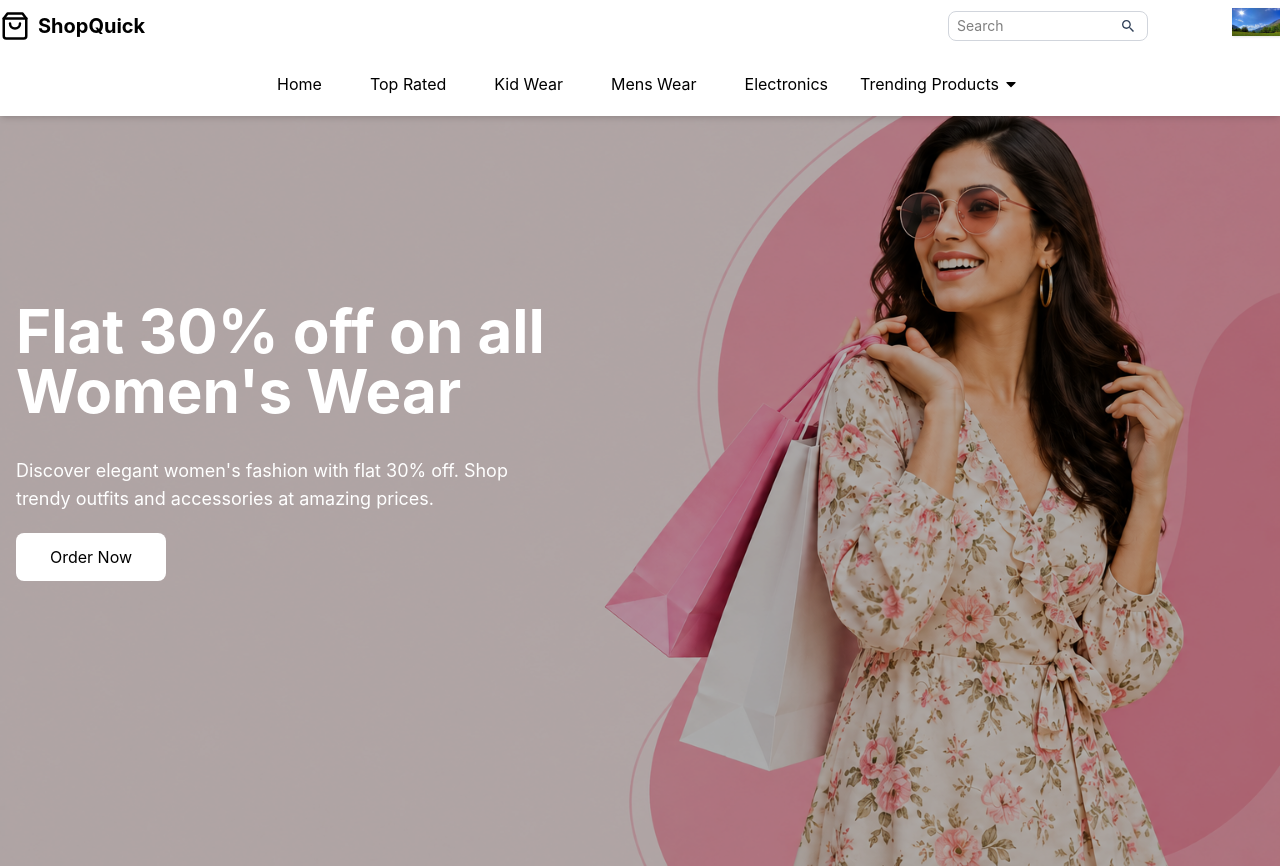
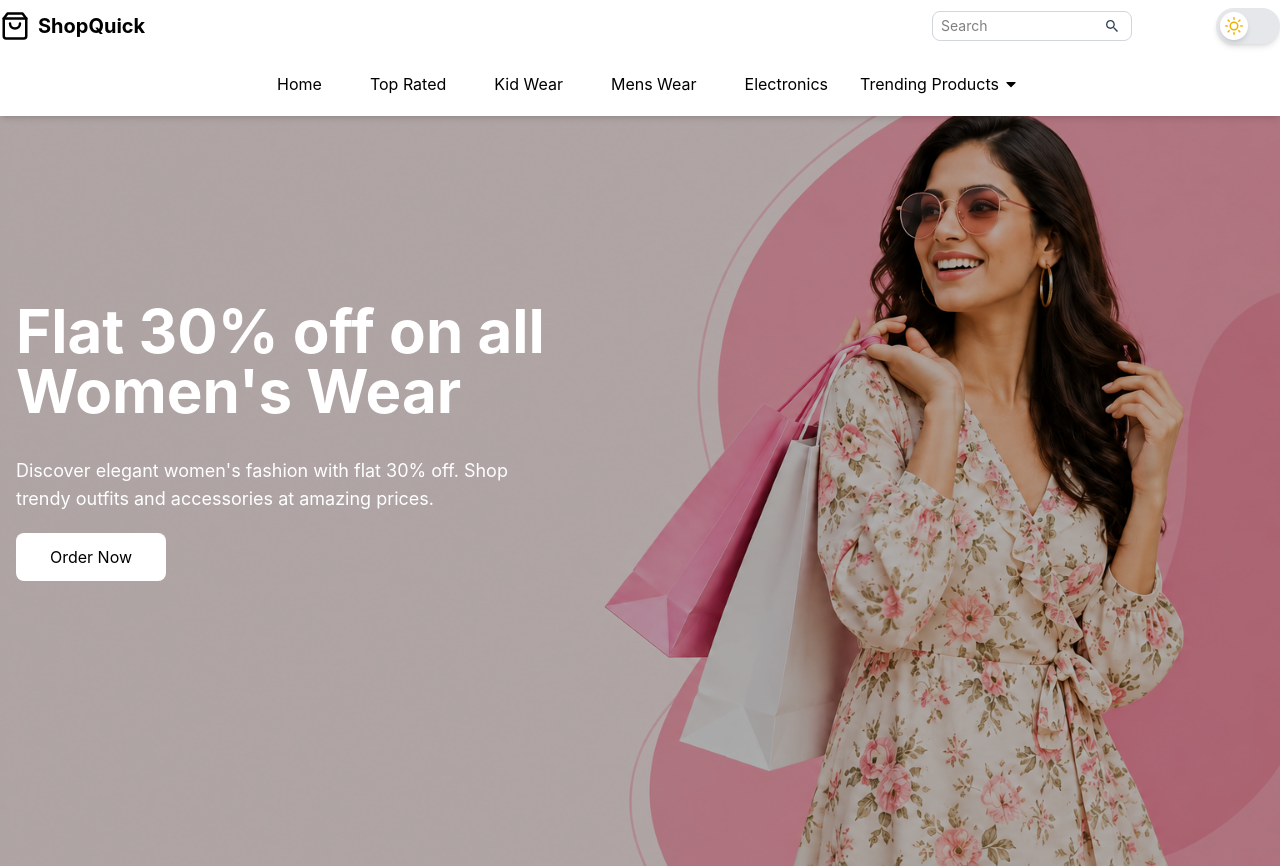
Before and after one commit to priyanka06152024/ShopQuick, a React (Vite) app: page / in a window 1280 px wide. Shown: the top 868 px of the page. Built offline with nearby package versions, Linux system fonts and the light colour scheme.

Commit message:
create design for darkmode

```diff
--- a/src/Components/Banner/Banner.jsx
+++ b/src/Components/Banner/Banner.jsx
@@ -1,5 +1,5 @@
 import React from "react";
-import BannerImage from "../../assets/Images/sales.webp";
+import BannerImage from "../../assets/Images/BannerImg/sales.png";
 import { IoFastFood } from "react-icons/io5";
 import { MdPayment } from "react-icons/md";
 import { MdLocalOffer } from "react-icons/md";
@@ -16,7 +16,7 @@ const Banner = () => {
                         <img
                             src={BannerImage}
                             alt="Summer Sale"
-                            className="max-w-[600px] h-[350px] w-full mx-auto object-cover"
+                            className="max-w-[580px] h-[350px] w-full mx-auto object-cover"
                         />
                     </div>
 
--- a/src/Components/Header/DarkMode.jsx
+++ b/src/Components/Header/DarkMode.jsx
@@ -1,54 +1,44 @@
-//
-
-import React, { useState, useEffect } from "react";
-import LightButton from "../../assets/website/light-mode-button.webp";
-import DarkButton from "../../assets/website/dark-mode-button.webp";
+import React, { useEffect, useState } from "react";
+import { FiSun, FiMoon } from "react-icons/fi";
 
 const DarkMode = () => {
   const [theme, setTheme] = useState(
-    localStorage.getItem("theme")
-      ? localStorage.getItem("theme")
-      : "light"
+    localStorage.getItem("theme") || "light"
   );
 
-  const element = document.documentElement;
+  useEffect(() => {
+    const html = document.documentElement;
 
-  useEffect(() => {
     if (theme === "dark") {
-      element.classList.add("dark");
-      localStorage.setItem("theme", "dark");
+      html.classList.add("dark");
     } else {
-      element.classList.remove("dark");
-      localStorage.setItem("theme", "light");
+      html.classList.remove("dark");
     }
+
+    localStorage.setItem("theme", theme);
   }, [theme]);
 
+  const toggleTheme = () => {
+    setTheme(theme === "light" ? "dark" : "light");
+  };
+
   return (
-    <div className="relative">
-      {/* Light Mode Button */}
-      <img
-        src={LightButton}
-        alt="Light Button"
-        onClick={() => setTheme(theme === "light" ? "dark" : "light")}
-        className={`w-12 cursor-pointer drop-shadow-[1px_1px_1px_rgba(0,0,0,0.1)] transition-all duration-300 absolute right-0 z-10 ${
-          theme === "dark"
-            ? "opacity-0 rotate-90"
-            : "opacity-100 rotate-0"
+    <button
+      onClick={toggleTheme}
+      className="relative w-16 h-9 rounded-full bg-gray-200 dark:bg-slate-700 transition-all duration-300 shadow-md cursor-pointer"
+    >
+      <div
+        className={`absolute top-1 left-1 w-7 h-7 rounded-full bg-white shadow-md flex items-center justify-center transition-all duration-300 ${
+          theme === "dark" ? "translate-x-7" : "translate-x-0"
         }`}
-      />
-
-      {/* Dark Mode Button */}
-      <img
-        src={DarkButton}
-        alt="Dark Button"
-        onClick={() => setTheme(theme === "light" ? "dark" : "light")}
-        className={`w-12 cursor-pointer drop-shadow-[1px_1px_1px_rgba(0,0,0,0.1)] transition-all duration-300 ${
-          theme === "light"
-            ? "opacity-0 rotate-90"
-            : "opacity-100 rotate-0"
-        }`}
-      />
-    </div>
+      >
+        {theme === "light" ? (
+          <FiSun className="text-yellow-500 text-lg" />
+        ) : (
+          <FiMoon className="text-slate-700 text-lg" />
+        )}
+      </div>
+    </button>
   );
 };
 
```
Also changed, not shown: src/assets/Images/sales.webp (deleted), 1 other file (tests, documents, lock files or other folders).
